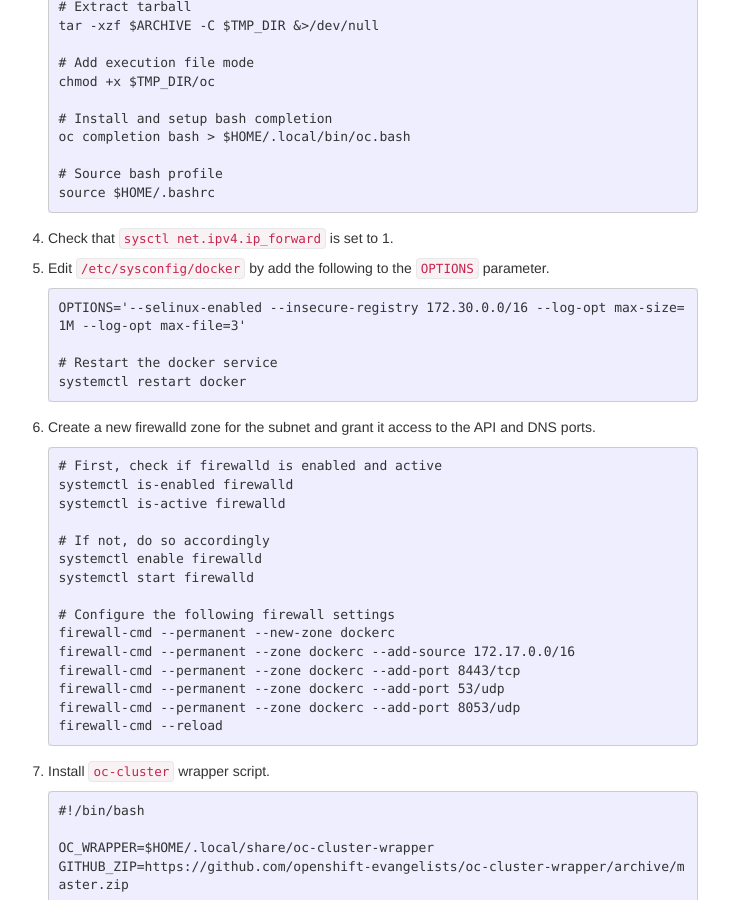
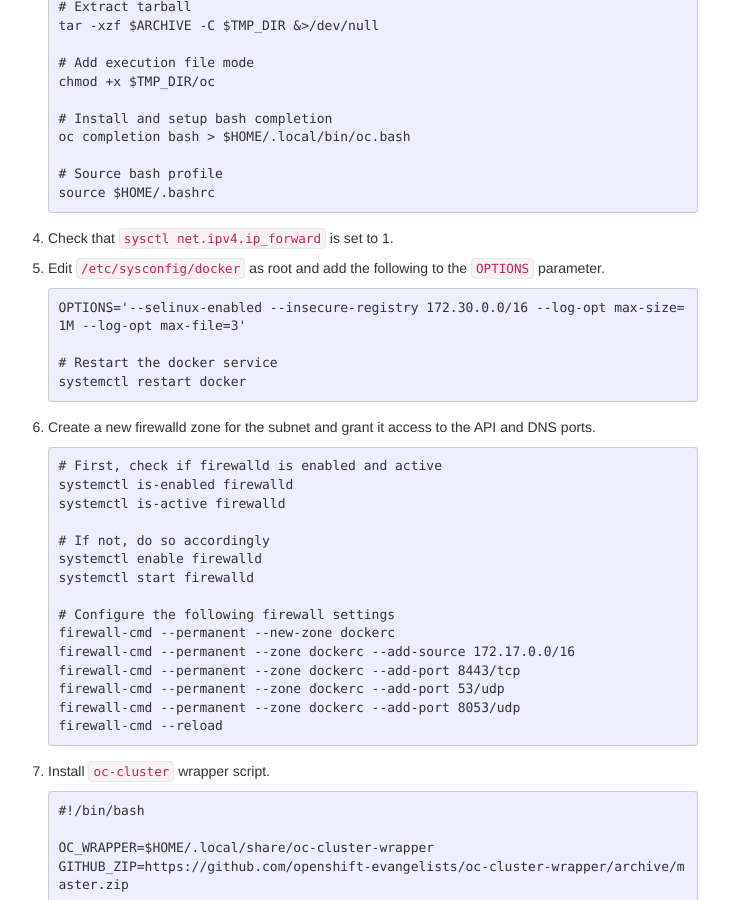
Before and after one commit to ecwpz91/ecwpz91.github.io, a Jekyll site: the page built from _posts/2017-09-08-CloudForms via OpenShift using Docker.md, in a window 1280 px wide and 900 px high, scrolled down 1279 px. Shown: the whole window, without its empty margins (282-1011 px from the left). Built offline with Jekyll 4.4.1, drawn with Linux system fonts in a browser that asks for light colours; nearby versions of some CDN libraries.

Commit message:
Updated format and grammar

```diff
--- a/_posts/2017-09-08-CloudForms via OpenShift using Docker.md
+++ b/_posts/2017-09-08-CloudForms via OpenShift using Docker.md
@@ -71,7 +71,7 @@
 
 4. Check that `sysctl net.ipv4.ip_forward` is set to 1.
 
-5. Edit `/etc/sysconfig/docker` by add the following to the `OPTIONS` parameter.
+5. Edit `/etc/sysconfig/docker` as root and add the following to the `OPTIONS` parameter.
 
        OPTIONS='--selinux-enabled --insecure-registry 172.30.0.0/16 --log-opt max-size=1M --log-opt max-file=3'
 
```
